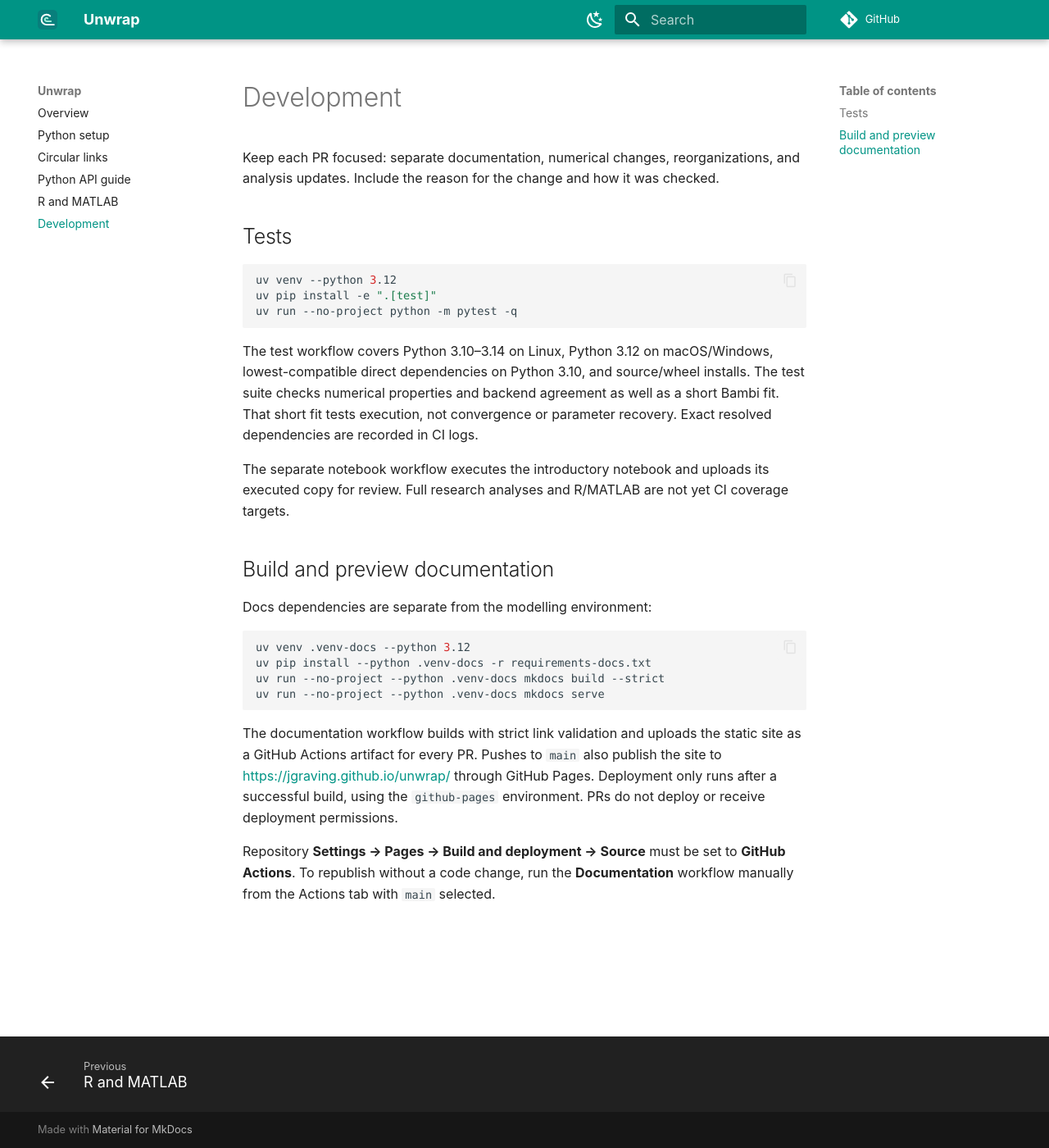
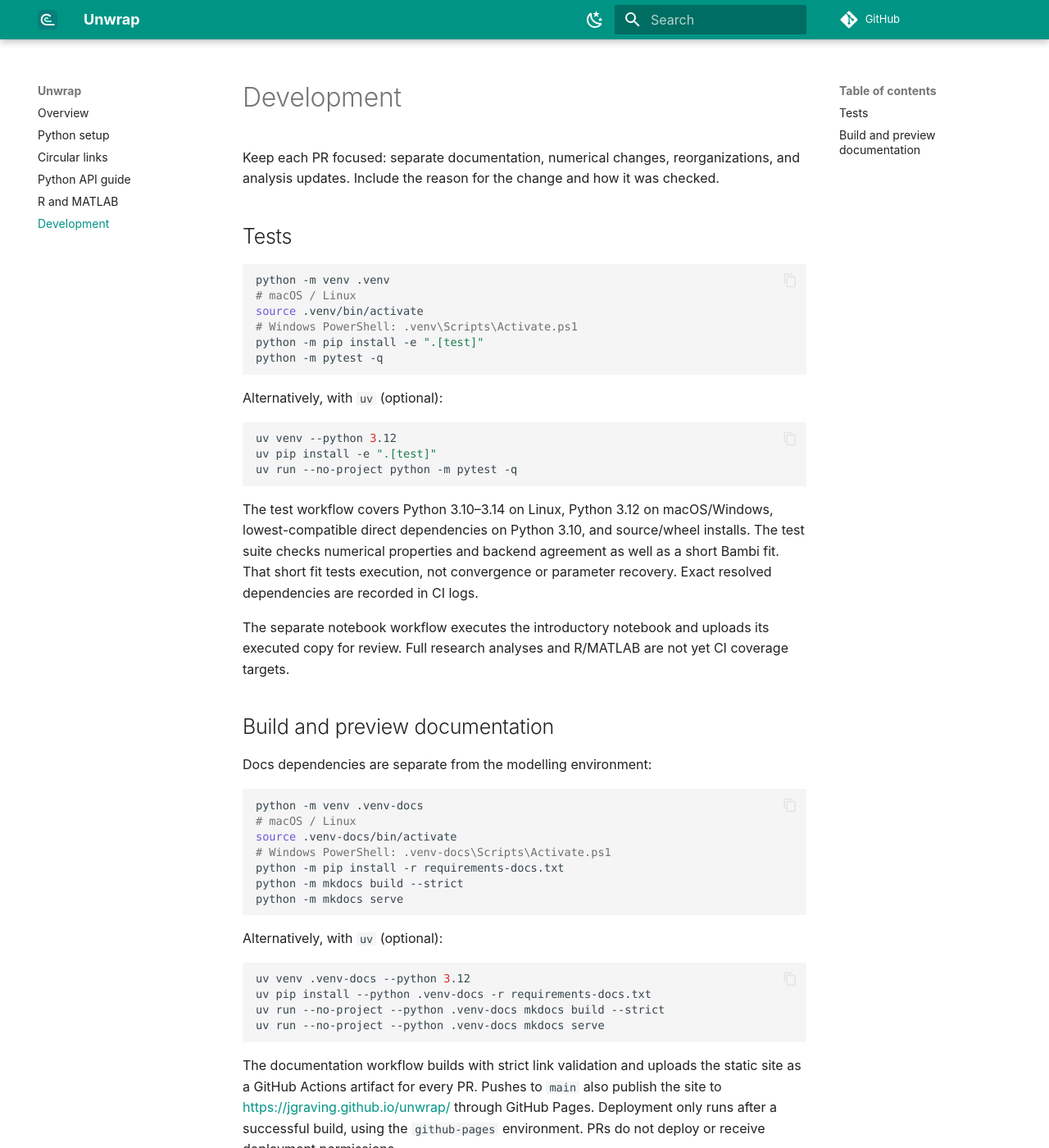
Before and after one commit to jgraving/unwrap, an MkDocs documentation site: the page built from docs/development.md, in a window 1280 px wide and 1400 px high. Shown: the whole window at 82% size. Built offline with MkDocs 1.6.1 and Material for MkDocs 9.7.7, drawn with Linux system fonts in a browser that asks for light colours; comment, search, counter and statistics services are not loaded.

Commit message:
docs: present pip setup first and keep uv optional

````diff
--- a/docs/development.md
+++ b/docs/development.md
@@ -4,6 +4,17 @@ Keep each PR focused: separate documentation, numerical changes, reorganizations
 and analysis updates. Include the reason for the change and how it was checked.
 
 ## Tests
+
+```bash
+python -m venv .venv
+# macOS / Linux
+source .venv/bin/activate
+# Windows PowerShell: .venv\Scripts\Activate.ps1
+python -m pip install -e ".[test]"
+python -m pytest -q
+```
+
+Alternatively, with `uv` (optional):
 
 ```bash
 uv venv --python 3.12
@@ -26,6 +37,18 @@ coverage targets.
 Docs dependencies are separate from the modelling environment:
 
 ```bash
+python -m venv .venv-docs
+# macOS / Linux
+source .venv-docs/bin/activate
+# Windows PowerShell: .venv-docs\Scripts\Activate.ps1
+python -m pip install -r requirements-docs.txt
+python -m mkdocs build --strict
+python -m mkdocs serve
+```
+
+Alternatively, with `uv` (optional):
+
+```bash
 uv venv .venv-docs --python 3.12
 uv pip install --python .venv-docs -r requirements-docs.txt
 uv run --no-project --python .venv-docs mkdocs build --strict
````
